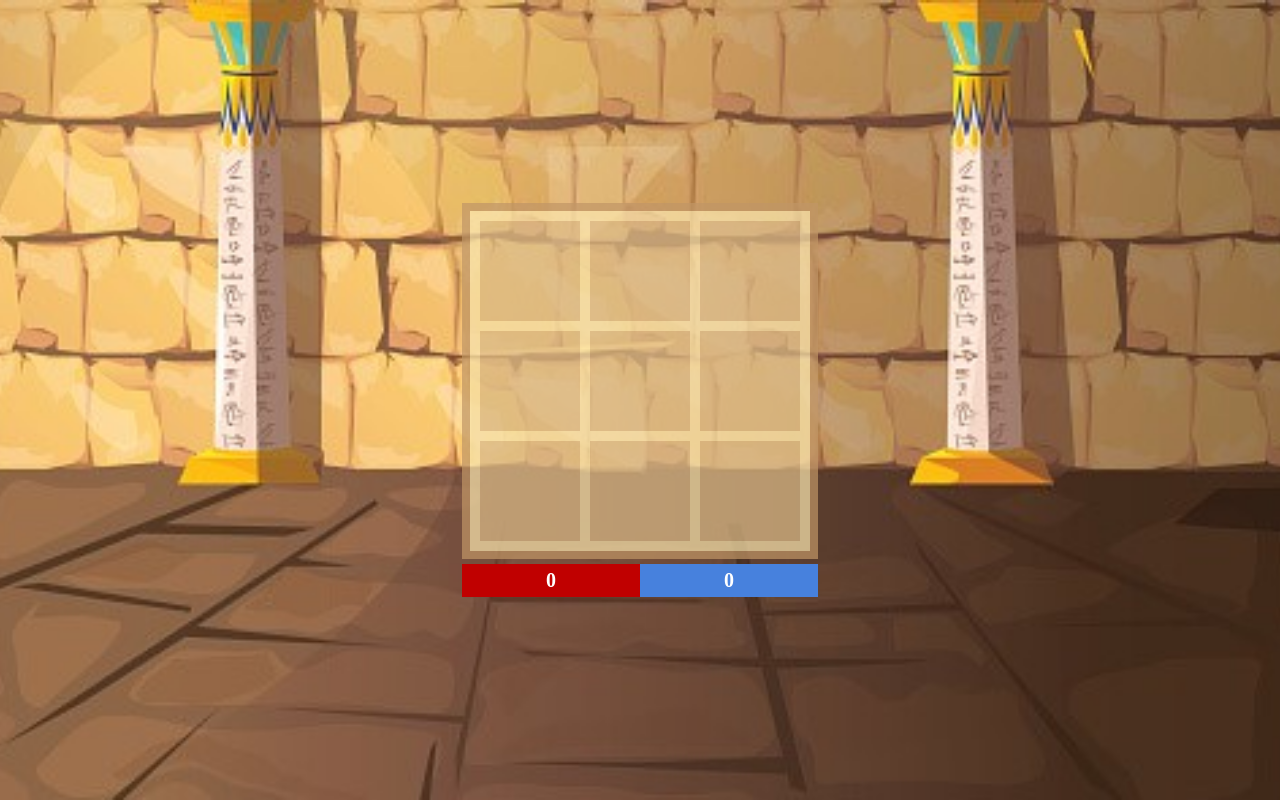
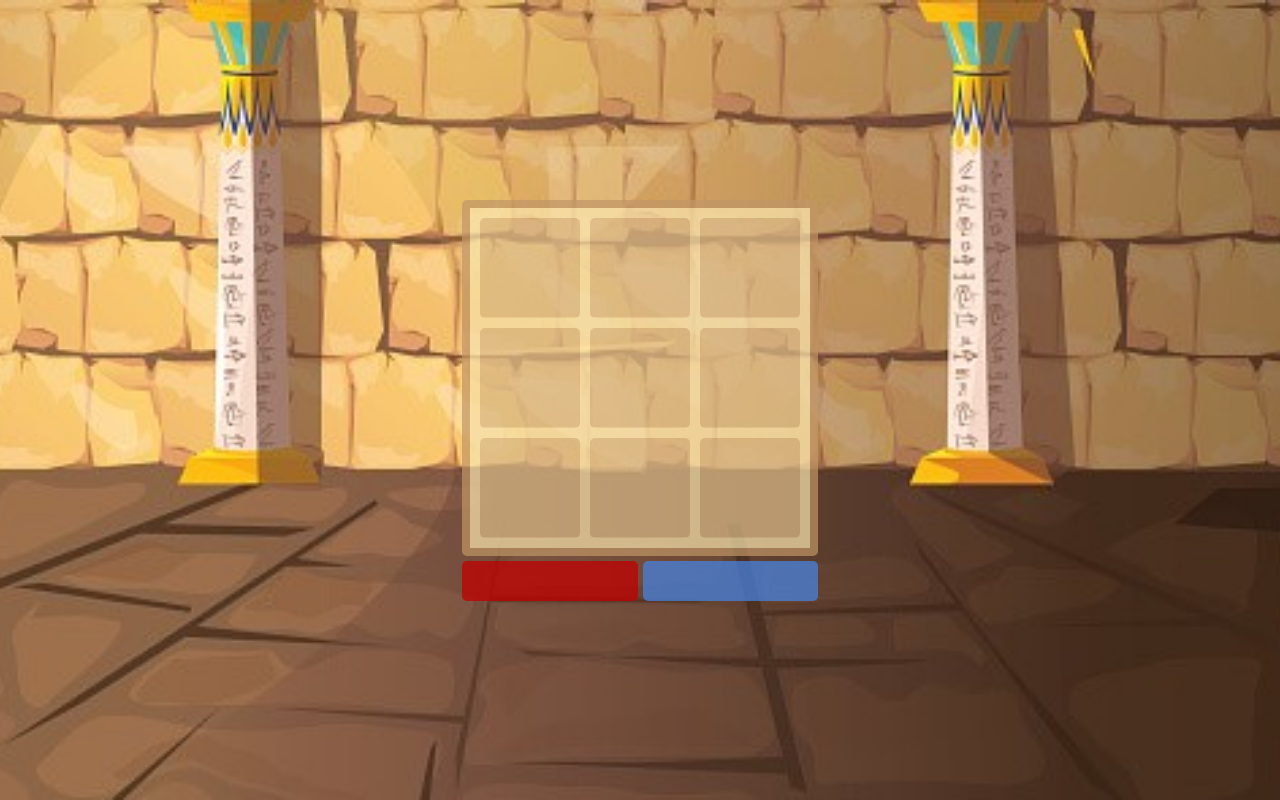
Before and after one commit to Solcii/Tres-faraones-en-linea, a React (Create React App) app: page / in a window 1280 px wide. Built offline with nearby package versions, Linux system fonts and the light colour scheme; a web font is replaced by a local one.

Commit message:
puntaje en escarabajos

```diff
--- /dev/null
+++ b/src/components/Beetle/Beetle.css
@@ -0,0 +1,9 @@
+.beetle{
+    background-image: url(../../images/escarabajo.png);
+    background-position: center;
+    background-repeat: no-repeat;
+    background-size: cover;
+    width: 4rem;
+    height: 4rem;
+    margin: 0 1rem;
+}
--- /dev/null
+++ b/src/components/Beetle/Beetle.js
@@ -0,0 +1,9 @@
+import './Beetle.css'
+
+const Beetle = () =>{
+    return (
+        <div className="beetle"></div>
+    )
+};
+
+export default Beetle
--- a/src/components/Board/Board.css
+++ b/src/components/Board/Board.css
@@ -5,6 +5,7 @@
     opacity: 70%;
     border: 0.8rem solid #C19666;
     padding: 0.5rem;
+    border-radius: 0.5rem;
 }
 
 .row{
--- a/src/components/ScoreBoard/ScoreBoard.css
+++ b/src/components/ScoreBoard/ScoreBoard.css
@@ -1,19 +1,25 @@
 .score-board {
     width: 35.6rem;
-    display: grid;
-    grid-auto-flow: column;
+    display: flex;
     margin-top: 0.5rem;
 }
 
-.score-board div{
-    color: #fff;
-    text-align: center;
-    font-size: 2rem;
-    padding: 0.5rem;
+.score-board .score-line{
+    padding: 1rem 0;
+    width: 50%;
     font-weight: bold;
     background-color: #4781DD;
+    opacity: 75%;
+    height: 4rem;
+    border: 0.3rem solid #4781DD;
+    border-radius: 0.5rem;
+    display: flex;
+    justify-content: center;
+    align-items: center;
 }
 
-.score-board div:first-child{
+.score-board .score-line.score-X{
+    border-color: #C00000;
     background-color: #C00000;
+    margin-right: 0.5rem;
 }
--- a/src/components/ScoreBoard/ScoreBoard.js
+++ b/src/components/ScoreBoard/ScoreBoard.js
@@ -1,10 +1,19 @@
+import Beetle from "../Beetle/Beetle";
 import './ScoreBoard.css'
 
-const ScoreBoard = ({scoreX, scoreO}) => (
-    <div className='score-board'>
-        <div>{scoreX}</div>
-        <div>{scoreO}</div>
-    </div>
-)
+const ScoreBoard = ({ scoreX, scoreO }) => {
+    const scoreUserX = Array(scoreX).fill(null)
+    const scoreUserO = Array(scoreO).fill(null)
+    return (
+        < div className='score-board' >
+            <div className='score-line score-X'>
+                {scoreUserX.map((_, i) => <Beetle key={i}/>)}
+            </div>
+            <div className='score-line score-O'>
+                {scoreUserO.map((_, i) => <Beetle key={i}/>)}
+            </div>
+        </div >
+    )
+}
 
 export default ScoreBoard;
--- a/src/components/Square/Square.css
+++ b/src/components/Square/Square.css
@@ -5,7 +5,7 @@
     opacity: 50%;
     margin: 0.5rem;
     transition: all 0.2s;
-    border-radius: 0%;
+    border-radius: 0.5rem;
     clip-path: polygon(36% 0, 0 0, 0 29%, 0 57%, 0 100%, 30% 100%, 73% 100%, 100% 100%, 100% 59%, 100% 31%, 100% 0, 74% 0);
 }
 
```
